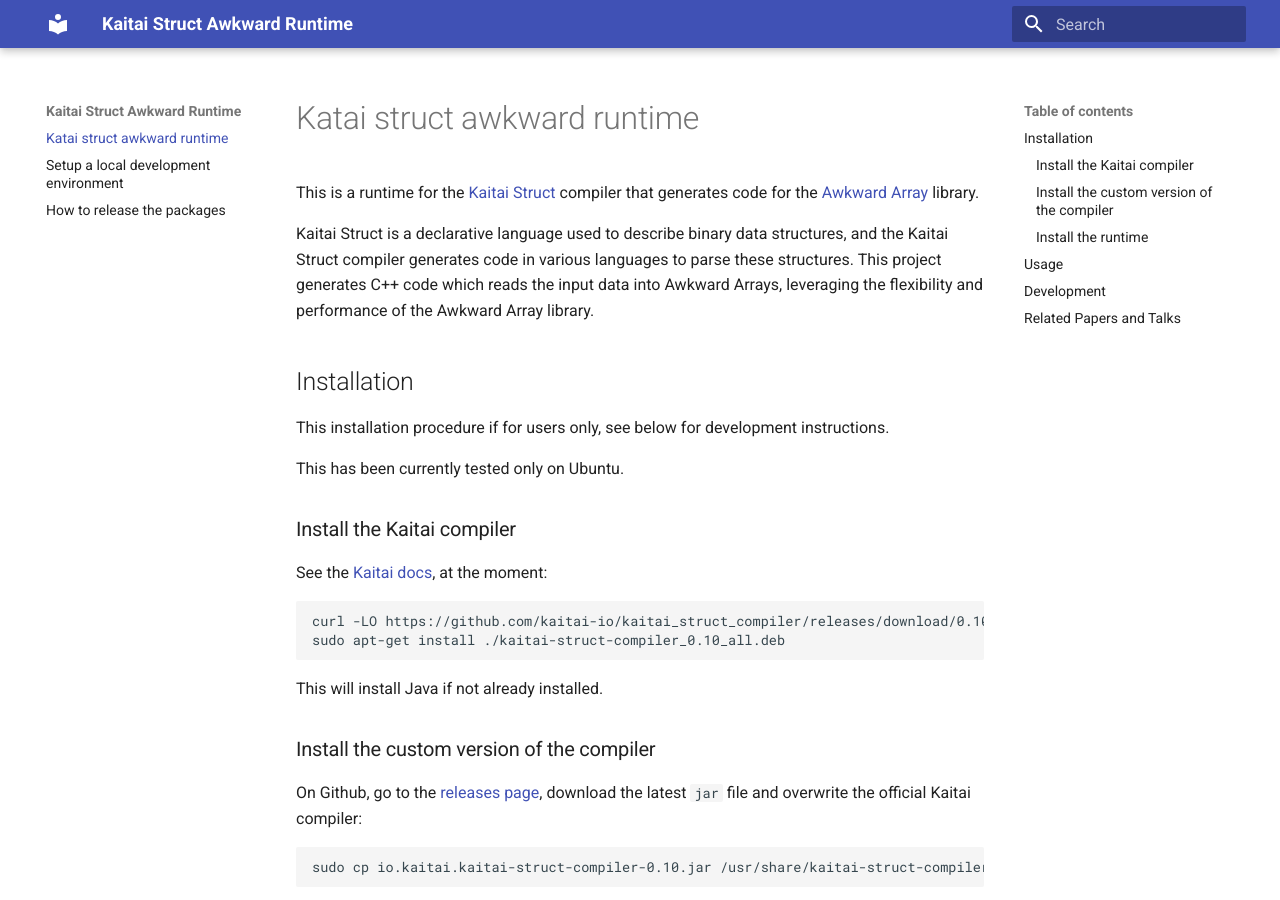
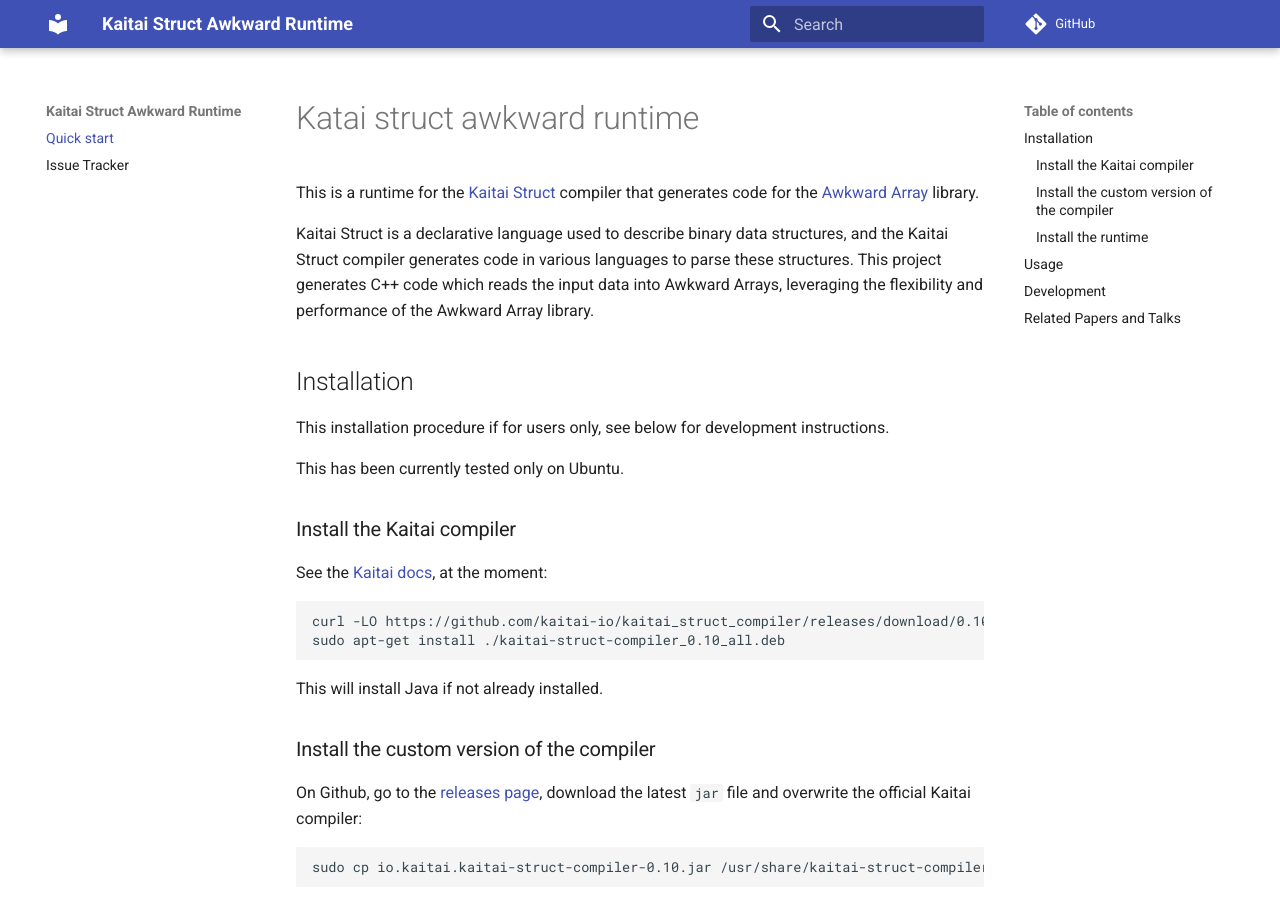
Before and after one commit to det-lab/kaitai_struct_awkward_runtime, an MkDocs documentation site: the page built from docs/index.md, in a window 1280 px wide and 900 px high. Built offline with MkDocs 1.6.1 and Material for MkDocs 9.7.7, drawn with Linux system fonts in a browser that asks for light colours; comment, search, counter and statistics services are not loaded.

Commit message:
doc: nav and link to github

```diff
--- a/mkdocs.yml
+++ b/mkdocs.yml
@@ -1,4 +1,8 @@
 site_name: Kaitai Struct Awkward Runtime
-site_url: !ENV READTHEDOCS_CANONICAL_URL
+site_url: https://det-lab.github.io/kaitai_struct_awkward_runtime/
+repo_url: https://github.com/det-lab/kaitai_struct_awkward_runtime
 theme:
   name: material
+nav:
+  - Quick start: 'index.md'
+  - 'Issue Tracker': 'https://github.com/det-lab/kaitai_struct_awkward_runtime/issues'
```
